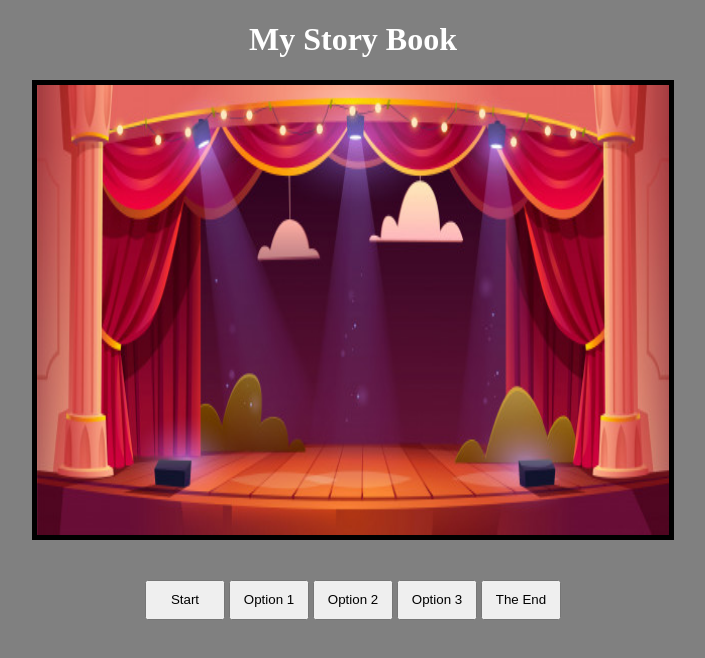
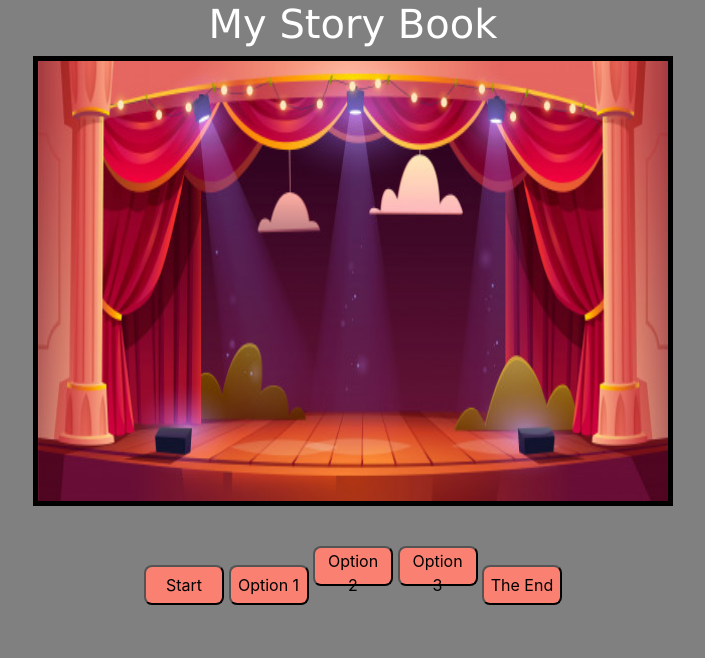
Before and after one commit to jgillet4/hackWestern7, a plain HTML site: page Web app/index.html in a window 1280 px wide. Shown: the whole page, without its empty margins (287-992 px from the left). Drawn offline with nearby package versions, Linux system fonts and the light colour scheme.

Commit message:
finished html

```diff
--- a/Web app/index.html
+++ b/Web app/index.html
@@ -1,7 +1,12 @@
 <!DOCTYPE html>
 <html>
+    <meta charset="utf-8">
+    <meta name="viewport" content="width=device-width, initial-scale=1, shrink-to-fit=no">
+
+    <!-- Bootstrap CSS -->
+    <link rel="stylesheet" href="https://cdn.jsdelivr.net/npm/bootstrap@4.5.3/dist/css/bootstrap.min.css" integrity="sha384-TX8t27EcRE3e/ihU7zmQxVncDAy5uIKz4rEkgIXeMed4M0jlfIDPvg6uqKI2xXr2" crossorigin="anonymous">
 <style>
-h1 {text-align: center; color:white}
+h1 {text-align: center; color:white; font-family: "Lucida Sans Unicode", "Lucida Grande", sans-serif;}
 body{background-color :grey;}
 .center {
   display: block;
@@ -13,7 +18,7 @@ body{background-color :grey;}
 
 }
 .controlButtons {text-align: center;}
-.button{width: 80px; height:40px}
+.button{width: 80px; height:40px; border-radius: 8px; background-color: salmon;}
 </style>
 <head>
   <title>My Story Book</title>
```
